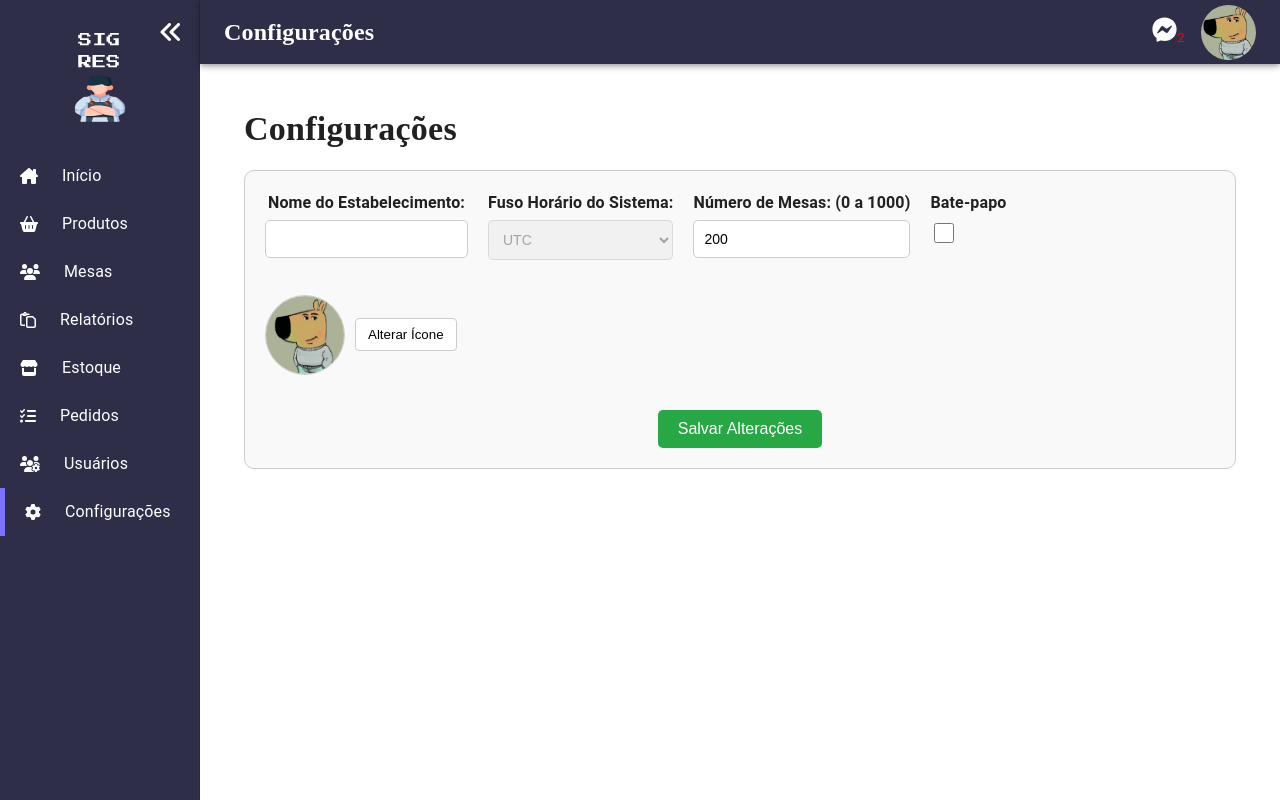
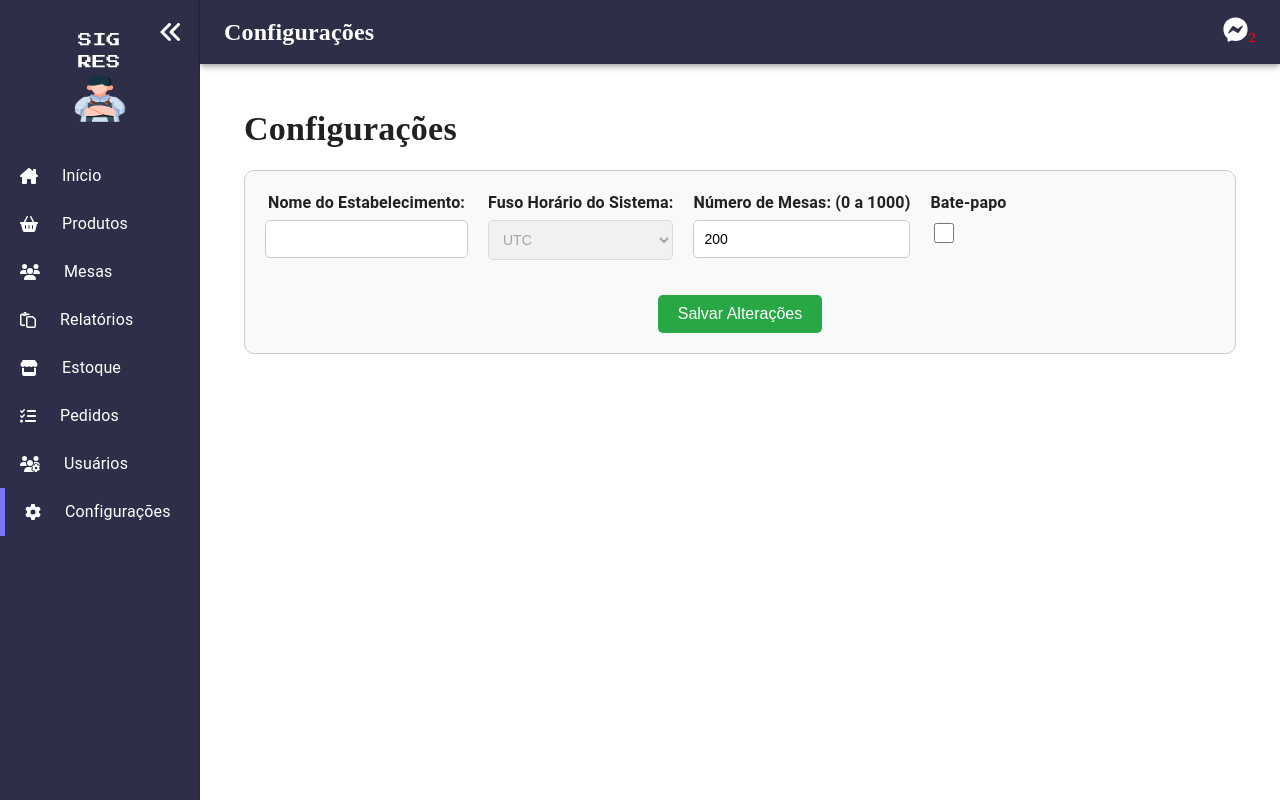
Before and after one commit to Dags0n/sigres, a React (Create React App) app: page /settings in a window 1280 px wide. Built offline with nearby package versions, Linux system fonts and the light colour scheme; no server answers; sample sign-in values are in the browser's storage.

Commit message:
refactor: remove avatar

```diff
--- a/src/components/navbar/Navbar.jsx
+++ b/src/components/navbar/Navbar.jsx
@@ -12,15 +12,13 @@ import {
   IconButton,
   ListItemButton,
   ListItemIcon,
-  ListItemText,
-  Avatar
+  ListItemText
 } from '@mui/material';
 import {
   Menu as MenuIcon,
 } from '@mui/icons-material';
 
 import LogoSigres from '../../assets/logo-sigres.png';
-import CaraTranquilo from '../../assets/cara-tranquilo.png';
 
 import { FontAwesomeIcon } from '@fortawesome/react-fontawesome';
 import { faFacebookMessenger } from '@fortawesome/free-brands-svg-icons';
@@ -252,13 +250,6 @@ export default function MiniDrawer(content) {
               <FontAwesomeIcon icon={faFacebookMessenger} color="white" style={{ height: 25 }} />
               <span style={{ fontSize: 'smaller', color: 'red', verticalAlign: '-2px' }}>2</span>
           </NavLink>
-          <NavLink
-            key='Configurações'
-            to='/settings'
-            disablePadding
-          >
-            <Avatar alt="User" src={CaraTranquilo} sx={{ width: 55, height: 55, marginLeft: 2 }} />
-          </NavLink>
         </Toolbar>
       </AppBar>
       <Drawer variant="permanent" open={open}>
--- a/src/pages/settings/Settings.jsx
+++ b/src/pages/settings/Settings.jsx
@@ -1,7 +1,6 @@
 import React, { useState, useEffect } from "react";
 import "./Settings.css";
 import { Typography } from "@mui/material";
-import CaraTranquilo from '../../assets/cara-tranquilo.png';
 
 const Settings = () => {
     const [nomeEstabelecimento, setNomeEstabelecimento] = useState('');
@@ -142,16 +141,6 @@ const Settings = () => {
                             className="configuracoes-checkbox"
                         />
                     </div>
-                    <div className="form-group avatar-section">
-                        <img
-                            src={CaraTranquilo}
-                            alt="Avatar"
-                            className="avatar-icon"
-                        />
-                        <button type="button" className="alterar-icone-button">
-                            Alterar Ícone
-                        </button>
-                    </div>
                 </div>
                 <button id="configuracoes-button" className="configuracoes-button" onClick={handleConfirm}>Salvar Alterações</button>
             </div>
```
